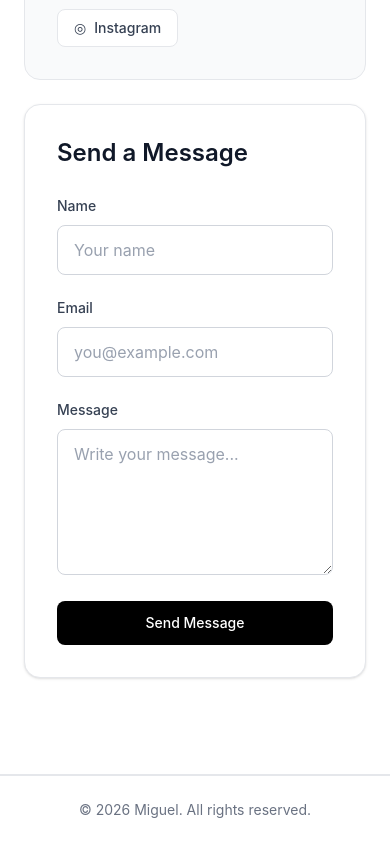
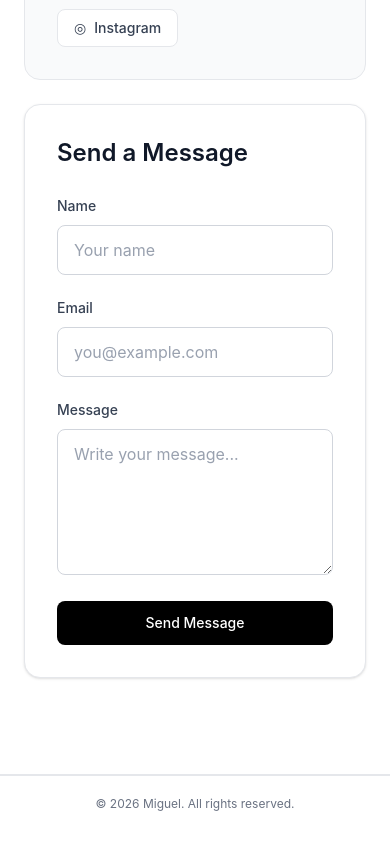
Before and after one commit to Miguelito-77gil/prelim-proj, a React (Vite) app: page / in a window 390 px wide. Shown: the part 2897-3741 px from the top of the page. Built offline with nearby package versions, Linux system fonts and the light colour scheme.

Commit message:
Add files via upload

```diff
--- a/src/components/common/Footer.jsx
+++ b/src/components/common/Footer.jsx
@@ -1,7 +1,7 @@
 function Footer() {
   return (
     <footer className="border-t border-gray-200 bg-white dark:border-gray-800 dark:bg-gray-950">
-      <div className="mx-auto flex max-w-6xl justify-center px-6 py-6 text-center text-sm text-gray-500 dark:text-gray-400">
+      <div className="mx-auto flex max-w-6xl justify-center px-4 py-5 text-center text-xs text-gray-500 sm:px-6 sm:py-6 sm:text-sm dark:text-gray-400">
         © 2026 Miguel. All rights reserved.
       </div>
     </footer>
```
